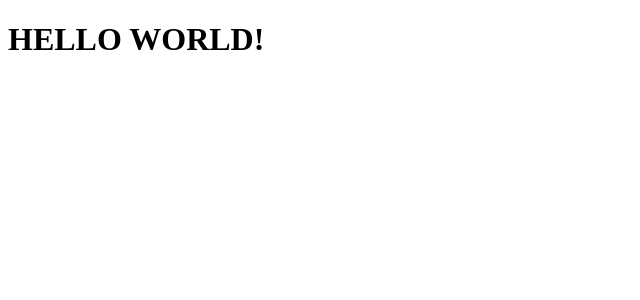
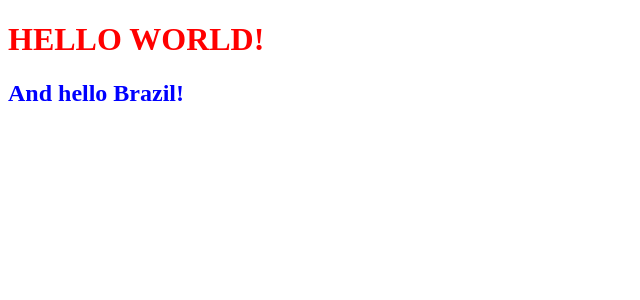
Before and after one commit to JulioFrontEnd/frontEnd-tcc, a React (Create React App) app: page / in a window 1280 px wide. Shown: the top 300 px of the page, without its empty margins (0-640 px from the left). Built offline with nearby package versions, Linux system fonts and the light colour scheme.

Commit message:
adding component state

```diff
--- a/public/index.html
+++ b/public/index.html
@@ -1,5 +1,5 @@
 <!DOCTYPE html>
-<html lang="en">
+<html lang="pt-br">
   <head>
     <meta charset="utf-8" />
     <link rel="icon" href="%PUBLIC_URL%/favicon.ico" />
--- a/src/components/firstComponent/index.js
+++ b/src/components/firstComponent/index.js
@@ -1,11 +1,33 @@
 import React from 'react';
+import './index.scss';
+export default class Index extends React.Component{
 
+    state = {
+        color:"red",
+    }
 
-export default class Index extends React.Component{
+    alterarCor = ()=>{
+        if(this.state.color === 'red'){
+            this.setState({color:"blue"});
+        }else{
+            this.setState({color:"red"});
+        }
+    }
+
     render(){
+        const color = {
+            color: this.state.color
+        }
+
         return(
-
-            <h1>HELLO WORLD!</h1>
+            <div className="myFirstDiv">
+                <h1 onClick={this.alterarCor} style={color}>
+                    HELLO WORLD!
+                </h1>
+                <h2>
+                    And hello Brazil!
+                </h2>
+            </div>
         );
     }
 }
--- /dev/null
+++ b/src/components/firstComponent/index.scss
@@ -0,0 +1,8 @@
+.myFirstDiv{
+    h1{
+        cursor: pointer;
+    }
+    h2{
+        color: blue;
+    }
+}
```
Also changed, not shown: 1 other file (tests, documents, lock files or other folders).
